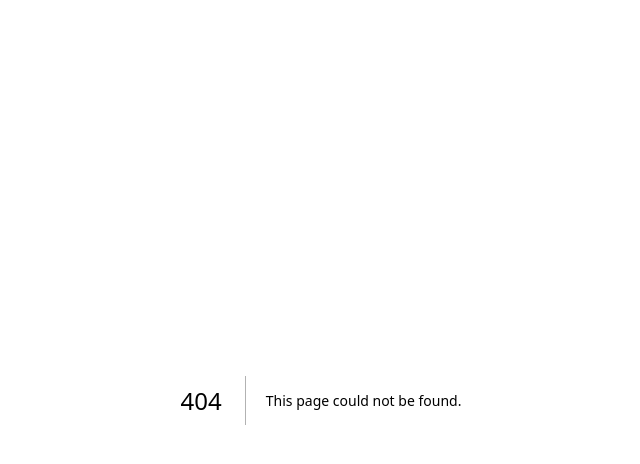
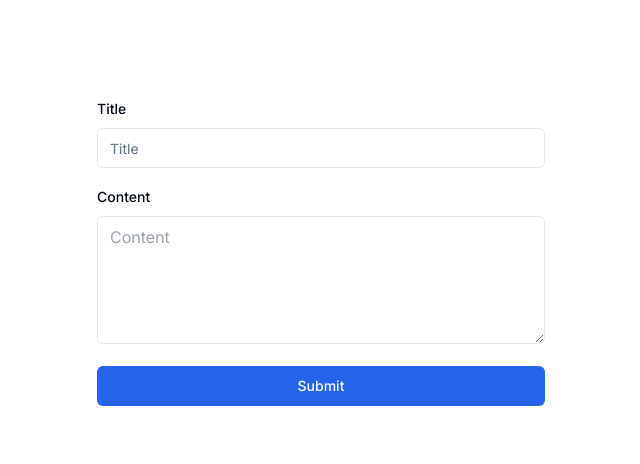
Before and after one commit to janlebar/SHADN-UI, a Next.js app: page /newpost in a window 1280 px wide. Before the commit this address had no page. Shown: the top 464 px of the page, without its empty margins (319-959 px from the left). Built offline with nearby package versions, Linux system fonts and the light colour scheme.

Commit message:
update newpost

```diff
--- /dev/null
+++ b/app/newpost/page.tsx
@@ -0,0 +1,97 @@
+"use client";
+import * as z from "zod";
+import { useForm } from "react-hook-form";
+import { zodResolver } from "@hookform/resolvers/zod";
+import {
+  Form,
+  FormControl,
+  FormField,
+  FormItem,
+  FormLabel,
+  FormMessage,
+} from "@/components/ui/form";
+import { Input } from "@/components/ui/input";
+import { Button } from "@/components/ui/button";
+
+const formSchema = z.object({
+  title: z.string().min(5).max(100),
+  content: z.string().min(10),
+});
+
+export default function NewPostForm() {
+  const form = useForm<z.infer<typeof formSchema>>({
+    resolver: zodResolver(formSchema),
+    defaultValues: {
+      title: "",
+      content: "",
+    },
+  });
+
+  const handleSubmit = async (values: z.infer<typeof formSchema>) => {
+    try {
+      // Make API call to post the new post data
+      const response = await fetch("your-api-endpoint", {
+        method: "POST",
+        headers: {
+          "Content-Type": "application/json",
+        },
+        body: JSON.stringify(values),
+      });
+
+      if (response.ok) {
+        console.log("Post submitted successfully!");
+        // Optionally, you can redirect the user or perform other actions
+      } else {
+        // Handle error response
+        console.error("Failed to submit post:", response.statusText);
+      }
+    } catch (error) {
+      console.error("Error submitting post:", error);
+    }
+  };
+
+  return (
+    <main className="flex min-h-screen flex-col items-center justify-between p-24">
+      <Form {...form}>
+        <form
+          onSubmit={form.handleSubmit(handleSubmit)}
+          className="max-w-md w-full flex flex-col gap-4"
+        >
+          <FormField
+            control={form.control}
+            name="title"
+            render={({ field }) => (
+              <FormItem>
+                <FormLabel>Title</FormLabel>
+                <FormControl>
+                  <Input placeholder="Title" {...field} />
+                </FormControl>
+                <FormMessage />
+              </FormItem>
+            )}
+          />
+          <FormField
+            control={form.control}
+            name="content"
+            render={({ field }) => (
+              <FormItem>
+                <FormLabel>Content</FormLabel>
+                <FormControl>
+                  <textarea
+                    placeholder="Content"
+                    {...field}
+                    className="w-full h-32 px-3 py-2 border rounded-md"
+                  />
+                </FormControl>
+                <FormMessage />
+              </FormItem>
+            )}
+          />
+          <Button type="submit" className="w-full">
+            Submit
+          </Button>
+        </form>
+      </Form>
+    </main>
+  );
+}
```
